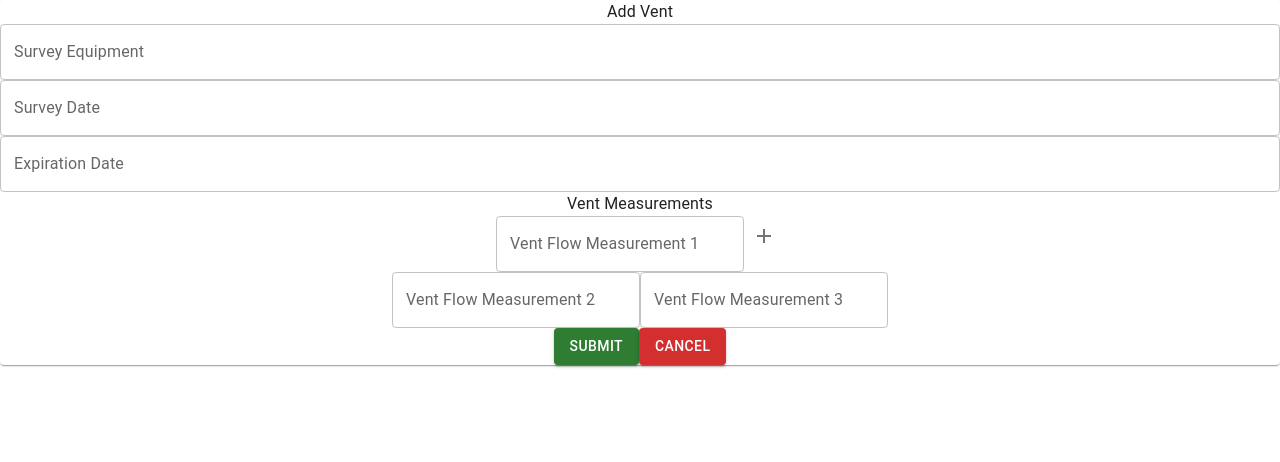
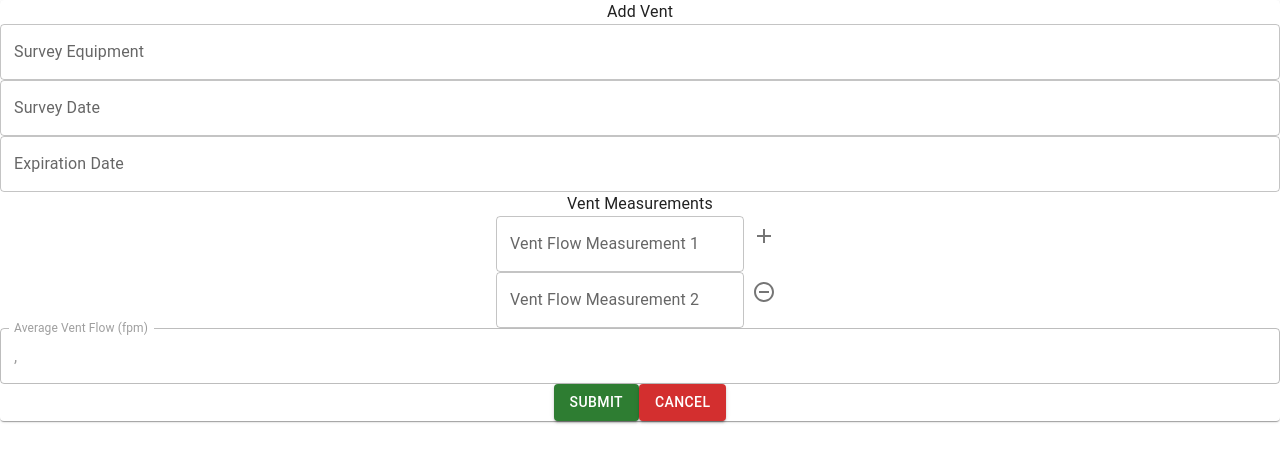
Before and after one commit to anthonylouismorton/ventilationfrontend, a React (Create React App) app: page / in a window 1280 px wide. Both pictures are taken after a click on the button "Add Measurement". Shown: the top 462 px of the page. Built offline with nearby package versions, Linux system fonts and the light colour scheme.

Commit message:
still working on getting measurments and calculating the average

```diff
--- a/src/components/AddVentSurvey.jsx
+++ b/src/components/AddVentSurvey.jsx
@@ -15,9 +15,9 @@ import {
   IconButton
 } from '@mui/material';
 import AddIcon from '@mui/icons-material/Add';
+import RemoveCircleOutlineIcon from '@mui/icons-material/RemoveCircleOutline';
 
 export default function AddVentSurveyForm(props) {
-  let [ventFlows, setVentFlows] = useState(0);
   let [ventFlowMeasurements, setVentFlowMeasurements] = useState([''])
   const [formValues, setFormValues] = useState({
     equipmentId: '',
@@ -36,18 +36,28 @@ export default function AddVentSurveyForm(props) {
       [name]: value,
     });
   };
-  const handleVentMeasurements = (e) => {
-    const measurement = e.target.value;
-    setFormValues(parseInt(measurement));
+  const handleVentMeasurements = (index, e) => {
+    let value = e.target.value
+    let newVentFlowMeasurements = ventFlowMeasurements;
+    newVentFlowMeasurements[index] = parseInt(value)
+    console.log(newVentFlowMeasurements)
+    setVentFlowMeasurements([...newVentFlowMeasurements]);
   };
 
-  const handleNewVentFlow =() => {
-    let newVentFlowMeasurements = ventFlowMeasurements
-    newVentFlowMeasurements.push('')
-    let newFlows = ventFlows + 1
-    setVentFlows(newFlows)
-    setVentFlowMeasurements(newVentFlowMeasurements)
-  }
+  const handleNewVentFlow = () => {
+    let newVentFlowMeasurements = ventFlowMeasurements;
+    newVentFlowMeasurements.push('');
+    console.log(newVentFlowMeasurements)
+    setVentFlowMeasurements([...newVentFlowMeasurements]);
+  };
+
+  const handleRemoveVentFlow = (flow) => {
+    console.log(flow)
+    let newVentFlowMeasurements = ventFlowMeasurements;
+    newVentFlowMeasurements.splice(flow, 1);
+    console.log(newVentFlowMeasurements)
+    setVentFlowMeasurements([...newVentFlowMeasurements]);
+  };
 
   const handleCancel = () => {
     setFormValues([]);
@@ -60,9 +70,16 @@ export default function AddVentSurveyForm(props) {
 			formValues,
 			);
     setFormValues([]);
+  };
+  useEffect(() => {
+    // first
 
-  };
-  console.log(ventFlowMeasurements)
+    // return () => {
+    //   second
+    // }
+  }, [])
+
+  console.log(ventFlowMeasurements[0])
   return (
     <Box>
       <Paper>
@@ -100,31 +117,43 @@ export default function AddVentSurveyForm(props) {
                 </FormControl>
               </Grid>
               <Typography>Vent Measurements</Typography>
-              <Grid item>
-                <FormControl>
+              {ventFlowMeasurements.map((flow,index) =>
+              <Grid>
                 <TextField
                 name='ventFlow'
                 id='outlined-multiline-static'
-                    label='Vent Flow Measurement 1'
+                label={`Vent Flow Measurement ${index+1}`}
+                value={ventFlowMeasurements[index]}
                 rows={1}
-                    onChange={handleVentMeasurements}
+                onChange={(e)=> handleVentMeasurements(index, e)}
                 />
-                </FormControl>
+                {index === 0 ?
                 <Tooltip title="Add Measurement">
                   <IconButton onClick={handleNewVentFlow}>
                     <AddIcon />
                   </IconButton>
                 </Tooltip>
+                :
+                <Tooltip title="Remove Measurement">
+                  <IconButton onClick={()=> handleRemoveVentFlow(index)}>
+                    <RemoveCircleOutlineIcon />
+                  </IconButton>
+                </Tooltip>
+                }
               </Grid>
-              {ventFlowMeasurements.map((flow,index) =>
+              )}
+            </Grid>
+            <Grid item>
+                <FormControl fullWidth>
                   <TextField
-                name='ventFlow'
+                    name='averageVentFlow'
+                    disabled
                     id='outlined-multiline-static'
-                label={`Vent Flow Measurement ${index+2}`}
+                    label='Average Vent Flow (fpm)'
+                    value={ventFlowMeasurements}
                     rows={1}
-                onChange={handleVentMeasurements}
                   />
-              )}
+                </FormControl>
               </Grid>
             <Grid item>
               <Button type='submit' color='success' variant='contained'>
```
Lines whose indentation alone changed are shown as unchanged.
